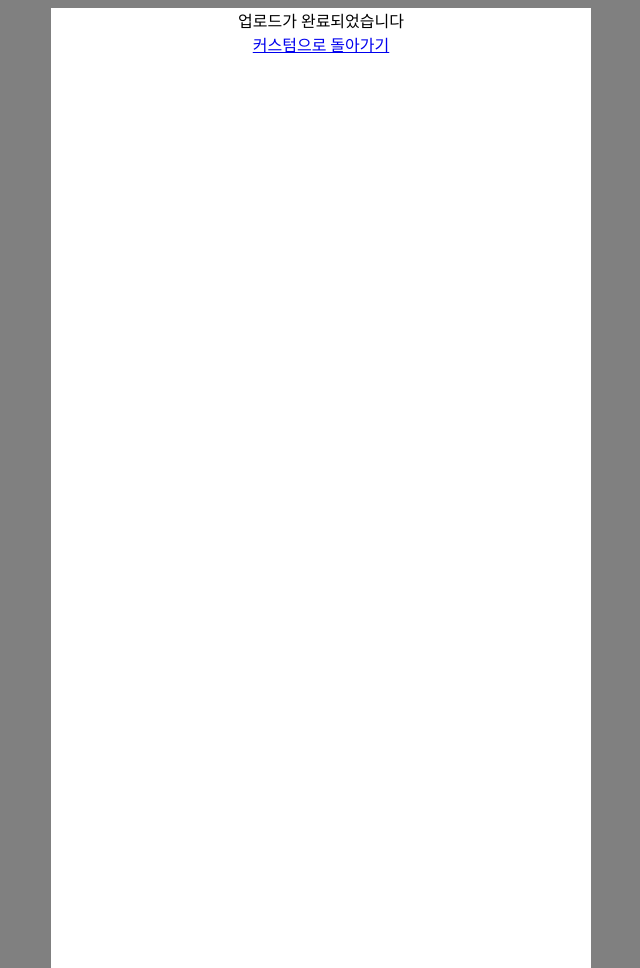
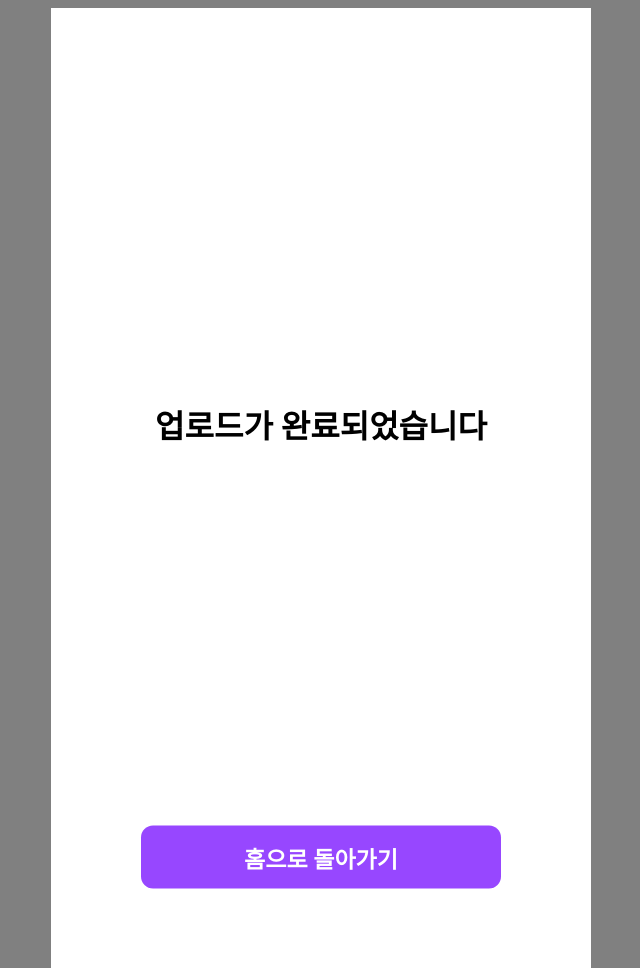
Before and after one commit to sem201/2024-simba-2-21, a Django app: page /finish/ in a window 1280 px wide. Shown: the whole page, without its empty margins (319-959 px from the left). Run offline with Django 5.2, Linux system fonts and the light colour scheme; some web fonts are replaced.

Commit message:
style button hover 시 마우스 포인터 변경

```diff
--- a/simbathonproject/main/templates/design/finishpage.html
+++ b/simbathonproject/main/templates/design/finishpage.html
@@ -10,9 +10,8 @@
     </head>
     <body>
         <div id="main_container">
-            업로드가 완료되었습니다
-
-            <a href="/custom">커스텀으로 돌아가기</a>
+            <p>업로드가 완료되었습니다</p>
+            <a href="/custom"><button>홈으로 돌아가기</button></a>
         </div>
     </body>
 </html>
--- a/simbathonproject/simbathonproject/static/css/design/designpage.css
+++ b/simbathonproject/simbathonproject/static/css/design/designpage.css
@@ -11,6 +11,9 @@ body {
     background-color: white;
     width: 540px;
     height: 960px;
+}
+button{
+    cursor: pointer;
 }
 
 p {
@@ -126,7 +129,6 @@ p {
     background: var(--Fills-Tertiary, rgba(118, 118, 128, 0.12));
     font-size: 16px;
     width: 200px;
-    margin-bottom:40px;
 }
 
 /* 추가: 새로운 문구에 대한 스타일 */
--- a/simbathonproject/simbathonproject/static/css/design/finishpage.css
+++ b/simbathonproject/simbathonproject/static/css/design/finishpage.css
@@ -1,3 +1,6 @@
+@import url("https://cdn.jsdelivr.net/gh/orioncactus/pretendard@v1.3.9/dist/web/variable/pretendardvariable.min.css");
+
+
 body {
     display: flex;
     justify-content: center;
@@ -18,108 +21,30 @@ body {
     overflow: hidden;
 }
 
-#top_bar {
-    display: flex;
-    justify-content: flex-end;
-    align-items: center;
-    width: 100%;
-    margin-top: 50px;
-    padding-right: 50px;
+p{
+    position: absolute;
+    left:50%;
+    top:40%;
+    transform: translate(-50%, -50%);
+    font-size: 32px;
+    font-family: "Pretendard Variable";
+    font-weight: 700;
+    white-space: nowrap;
+
 }
 
-#skip {
-    font-family: 'NanumGothic';
-    font-size: 18px;
-    font-weight: 600;
-    color: rgba(116, 116, 118, 1);
-    background-color: #FFFFFF;
-    border: 0;
-}
-#skip:hover{
-    text-decoration: underline;
-}
-
-img {
-    width: 500px;
-    height: auto;
-}
-
-#slider_wrap {
-    display: flex;
-    width: 100%;
-    height: 80%;
-    transition: transform 0.3s ease-in-out;
-}
-
-.slider__inner {
-    display: flex;
-    justify-content: center;
-    align-items: center;
-    min-width: 100%;
-    transition: transform 0.3s ease-in-out;
-}
-
-#slider_dot_container {
-    display: flex;
-    justify-content: center;
-    margin-top: 20px;
-}
-
-.slider_dot {
-    width: 10px;
-    height: 10px;
-    margin: 0 5px;
-    background-color: lightgray;
-    border-radius: 50%;
-}
-
-.slider_dot_select {
-    background-color: black;
-}
-
-.slider__btn_container {
-    margin-top: 20px;
-}
-
-.slider__btn {
-    font-family: 'NanumGothic';
-    font-size: 18px;
-    font-weight: 600;
-    color: rgba(255, 255, 255, 1);
+button{
+    position: absolute;
+    bottom:5%;
+    transform: translate(-50%, -50%);
+    border:0px;
+    border-radius: 12px;
     background-color: rgba(151, 71, 255, 1);
-    border-radius: 12px;
-    border:0;
-    width:367px;
-    height: 67px;
-    padding: 10px 20px;
+    color:rgba(255, 255, 255, 1);
+    font-size: 23px;
+    font-family: "Pretendard Variable";
+    font-weight: 700;
+    width: 360px;
+    height: 63px;
     cursor: pointer;
 }
-
-#start_btn {
-    display: none;
-    font-family: 'NanumGothic';
-    font-size: 18px;
-    font-weight: 600;
-    color: rgba(255, 255, 255, 1);
-    background-color: rgba(151, 71, 255, 1);
-    border-radius: 12px;
-    border:0;
-    width:367px;
-    height: 67px;
-    padding: 10px 20px;
-    margin-bottom: 20px;
-}
-
-.logo_page {
-    display: flex;
-    justify-content: center;
-    align-items: center;
-    width: 100%;
-    height: 100%;
-    position: absolute;
-    top: 0;
-    left: 0;
-    background-color: white;
-    opacity: 1;
-    transition: opacity 1s ease-in-out;
-}
--- a/simbathonproject/simbathonproject/static/css/design/information.css
+++ b/simbathonproject/simbathonproject/static/css/design/information.css
@@ -105,3 +105,6 @@ select{
     width: 319px;
     height: 48px;
 }
+button{
+    cursor: pointer;
+}
--- a/simbathonproject/simbathonproject/static/css/design/select_page.css
+++ b/simbathonproject/simbathonproject/static/css/design/select_page.css
@@ -12,8 +12,6 @@ body{
     background-color: white;
     width: 540px;
     height: 960px;
-    /* display: grid;
-    grid-template-rows: 1fr 10fr; */
     display: flex;
     flex-direction: column;
     align-items: center;
@@ -76,3 +74,6 @@ body{
     width: 360px;
     height: 63px;
 }
+button{
+    cursor: pointer;
+}
--- a/simbathonproject/simbathonproject/static/css/design/start_page.css
+++ b/simbathonproject/simbathonproject/static/css/design/start_page.css
@@ -21,7 +21,7 @@ body{
 #design_text{
     font-family: "Pretendard Variable";
     font-size: 30px;
-    font-weight: 400px;
+    font-weight: 400;
 }
 #design_text2{
     font-family: "Inter";
@@ -50,3 +50,6 @@ img{
     font-size: 23px;
     margin-top: 120px;
 }
+button{
+    cursor: pointer;
+}
--- a/simbathonproject/simbathonproject/static/css/main/custom_page.css
+++ b/simbathonproject/simbathonproject/static/css/main/custom_page.css
@@ -231,3 +231,6 @@ p{
     font-size: 20px;
     font-family: "Pretendard Variable";
 }
+button{
+    cursor: pointer;
+}
--- a/simbathonproject/simbathonproject/static/css/main/filter_page.css
+++ b/simbathonproject/simbathonproject/static/css/main/filter_page.css
@@ -169,3 +169,7 @@ label {
 .suggestion:hover {
     background-color: #f0f0f0;
 }
+
+button{
+    cursor: pointer;
+}
--- a/simbathonproject/simbathonproject/static/css/main/main_page.css
+++ b/simbathonproject/simbathonproject/static/css/main/main_page.css
@@ -261,3 +261,6 @@ p{
     color: gray;
     margin-top: 20px;
 }
+button{
+    cursor: pointer;
+}
--- a/simbathonproject/simbathonproject/static/css/main/startpage.css
+++ b/simbathonproject/simbathonproject/static/css/main/startpage.css
@@ -123,3 +123,7 @@ img {
     opacity: 1;
     transition: opacity 1s ease-in-out;
 }
+
+button{
+    cursor: pointer;
+}
```
